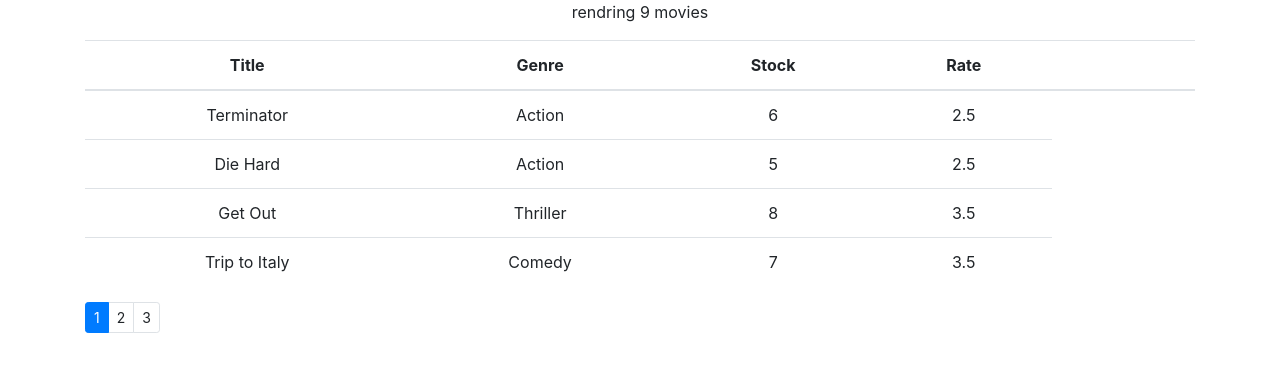
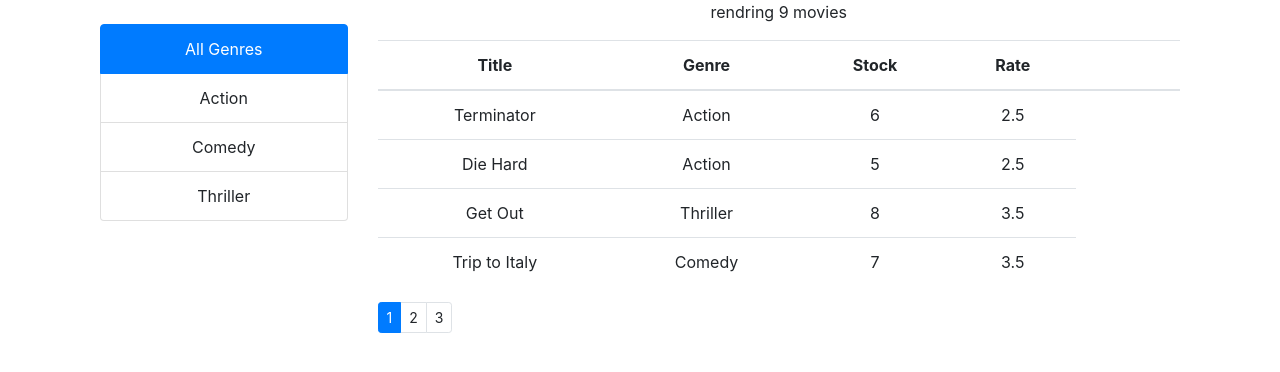
Before and after one commit to Mnabawy/cmsr, a React (Create React App) app: page /movies in a window 1280 px wide. Shown: the top 372 px of the page. Built offline with nearby package versions, Linux system fonts and the light colour scheme.

Commit message:
filtering add

```diff
--- a/package.json
+++ b/package.json
@@ -9,6 +9,7 @@
     "bootstrap": "^4.1.1",
     "font-awesome": "^4.7.0",
     "lodash": "^4.17.21",
+    "nanoid": "^3.1.30",
     "prop-types": "^15.7.2",
     "react": "^17.0.2",
     "react-dom": "^17.0.2",
--- /dev/null
+++ b/src/components/common/listGroup.jsx
@@ -0,0 +1,29 @@
+import React from "react";
+
+const ListGroup = props => {
+  const { items, onItemSelect, selectedItem, itemName, itemId } = props;
+  return (
+    <ul className="list-group mt-4">
+      {items.map(item => (
+        <li
+          key={item[itemId]}
+          onClick={() => onItemSelect(item)}
+          className={
+            selectedItem._id === item._id
+              ? `list-group-item active`
+              : `list-group-item`
+          }
+        >
+          {item[itemName]}
+        </li>
+      ))}
+    </ul>
+  );
+};
+
+ListGroup.defaultProps = {
+  itemName: "name",
+  itemId: "_id",
+};
+
+export default ListGroup;
--- a/src/components/movies.jsx
+++ b/src/components/movies.jsx
@@ -1,21 +1,32 @@
-import React, { Component } from "react";
-import _ from "lodash";
+import React from "react";
+import { nanoid } from "nanoid";
 
 import { getMovies } from "../services/fakeMovieService";
-import Pagination from "./pagination";
+import { genres, getGenres } from "../services/fakeGenreService";
+import Pagination from "./common/pagination";
+import ListGroup from "./common/listGroup";
 import Paginate from "../utils/paginate";
+import MoviesTable from "./moviesTable";
 
 class Movies extends React.Component {
   constructor(props) {
     super(props);
 
     this.state = {
-      movies: getMovies(),
       pageSize: 4,
       currentPage: 1,
+      genres: [],
+      selectedGenre: "",
+      movies: [],
     };
     this.handleClick = this.handleClick.bind(this);
     this.handlePageChange = this.handlePageChange.bind(this);
+    this.onGenreChange = this.onGenreChange.bind(this);
+  }
+
+  componentDidMount() {
+    const genres = [{ name: "All Genres" }, ...getGenres()];
+    this.setState({ movies: getMovies(), genres });
   }
 
   handleDelete(id) {
@@ -35,54 +46,48 @@ class Movies extends React.Component {
     this.setState({ currentPage: page });
   }
 
+  onGenreChange(genre) {
+    this.setState({ selectedGenre: genre, currentPage: 1 });
+  }
+
   render() {
-    const { movies, pageSize, currentPage } = this.state;
-    // Originaly we have movies array
-    // I need to modify this array each time we click a pagination button
-    // currentPage 1 [item1,item2, item3, item4] , currentPage 2 [item5,item6,item7,item8]
-    // modify the movies array pased on the index of the each page
-    // starting point , end point and list
+    const {
+      movies: allMovies,
+      pageSize,
+      currentPage,
+      genres,
+      selectedGenre,
+    } = this.state;
 
-    // ex ['a' , 'b' , 'c' , 'd' , 'e' ,  'f' , 'g' , 'h' , 'i' , 'j' ]
+    if (allMovies.length === 0) return "movies list is empty";
 
-    if (movies.length === 0) return "movies list is empty";
+    const filtered =
+      selectedGenre && selectedGenre._id
+        ? allMovies.filter(m => m.genre._id === selectedGenre._id)
+        : allMovies;
 
-    const paginatedMovies = Paginate(movies, currentPage, pageSize);
-
-    const renderMovies = paginatedMovies.map(movie => {
-      return (
-        <tr key={movie._id}>
-          <td>{movie.title}</td>
-          <td>{movie.genre.name}</td>
-          <td>{movie.numberInStock}</td>
-          <td>{movie.dailyRentalRate}</td>
-        </tr>
-      );
-    });
+    const movies = Paginate(filtered, currentPage, pageSize);
 
     return (
-      <>
-        {movies.length && <p>rendring {movies.length} movies</p>}
-        <table className="table">
-          <thead>
-            <tr>
-              <th scope="col">Title</th>
-              <th scope="col">Genre</th>
-              <th scope="col">Stock</th>
-              <th scope="col">Rate</th>
-              <th scope="col"></th>
-              <th></th>
-            </tr>
-          </thead>
-          <tbody>{renderMovies}</tbody>
-        </table>
-        <Pagination
-          itemsCount={movies.length}
-          pageSize={pageSize}
-          currentPage={currentPage}
-          onPageChange={this.handlePageChange}
-        />
-      </>
+      <div className="d-flex flex-row">
+        <div className="col-3">
+          <ListGroup
+            items={genres}
+            selectedItem={selectedGenre}
+            onItemSelect={this.onGenreChange}
+          />
+        </div>
+        <div className="col-9">
+          {<p>rendring {filtered.length} movies</p>}
+          <MoviesTable movies={movies} />
+          <Pagination
+            itemsCount={filtered.length}
+            pageSize={pageSize}
+            currentPage={currentPage}
+            onPageChange={this.handlePageChange}
+          />
+        </div>
+      </div>
     );
   }
 }
--- /dev/null
+++ b/src/components/moviesTable.jsx
@@ -0,0 +1,30 @@
+const MoviesTable = ({ movies }) => {
+  return (
+    <table className="table">
+      <thead>
+        <tr>
+          <th scope="col">Title</th>
+          <th scope="col">Genre</th>
+          <th scope="col">Stock</th>
+          <th scope="col">Rate</th>
+          <th scope="col"></th>
+          <th></th>
+        </tr>
+      </thead>
+      <tbody>
+        {movies.map(movie => {
+          return (
+            <tr key={movie._id}>
+              <td>{movie.title}</td>
+              <td>{movie.genre.name}</td>
+              <td>{movie.numberInStock}</td>
+              <td>{movie.dailyRentalRate}</td>
+            </tr>
+          );
+        })}
+      </tbody>
+    </table>
+  );
+};
+
+export default MoviesTable;
```
Also changed, not shown: src/components/common/pagination.jsx (renamed from src/components/pagination.jsx).
